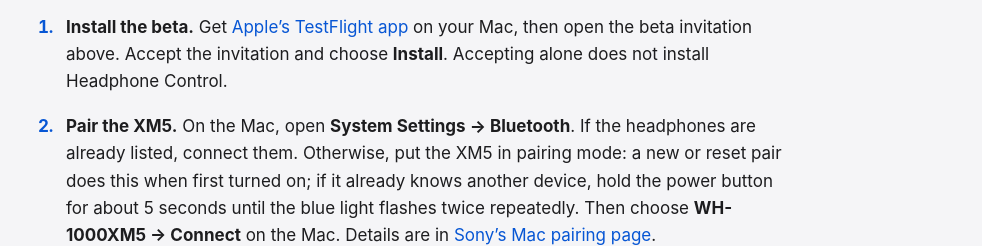
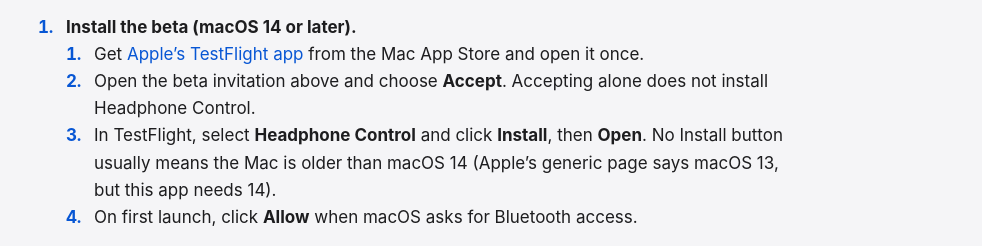
Before and after one commit to kulaklikkontrol/kulaklikkontrol.github.io, a plain HTML site: page guides/sony-wh-1000xm5-mac/index.html in a window 1280 px wide. Shown: the part 571-817 px from the top of the page, without its empty margins (148-1130 px from the left). Drawn offline with Linux system fonts and the light colour scheme.

Commit message:
XM5 guide: explicit TestFlight Mac install steps (install TestFlight, Accept, Install, Open, Bluetooth permission)
Co-Authored-By: Claude Sonnet 5.5 <noreply@anthropic.com>

```diff
--- a/guides/sony-wh-1000xm5-mac/index.html
+++ b/guides/sony-wh-1000xm5-mac/index.html
@@ -67,7 +67,14 @@
       <section id="setup">
         <h2>Start with the Mac connection</h2>
         <ol class="setup-steps">
-          <li><strong>Install the beta.</strong> Get <a href="https://apps.apple.com/app/testflight/id899247664">Apple’s TestFlight app</a> on your Mac, then open the beta invitation above. Accept the invitation and choose <strong>Install</strong>. Accepting alone does not install Headphone Control.</li>
+          <li><strong>Install the beta (macOS 14 or later).</strong>
+            <ol class="install-substeps">
+              <li>Get <a href="https://apps.apple.com/app/testflight/id899247664">Apple’s TestFlight app</a> from the Mac App Store and open it once.</li>
+              <li>Open the beta invitation above and choose <strong>Accept</strong>. Accepting alone does not install Headphone Control.</li>
+              <li>In TestFlight, select <strong>Headphone Control</strong> and click <strong>Install</strong>, then <strong>Open</strong>. No Install button usually means the Mac is older than macOS 14 (Apple’s generic page says macOS 13, but this app needs 14).</li>
+              <li>On first launch, click <strong>Allow</strong> when macOS asks for Bluetooth access.</li>
+            </ol>
+          </li>
           <li><strong>Pair the XM5.</strong> On the Mac, open <strong>System Settings → Bluetooth</strong>. If the headphones are already listed, connect them. Otherwise, put the XM5 in pairing mode: a new or reset pair does this when first turned on; if it already knows another device, hold the power button for about 5 seconds until the blue light flashes twice repeatedly. Then choose <strong>WH-1000XM5 → Connect</strong> on the Mac. Details are in <a href="https://helpguide.sony.net/mdr/wh1000xm5/v1/en/contents/TP1000536739.html">Sony’s Mac pairing page</a>.</li>
           <li><strong>Open Headphone Control.</strong> Allow Bluetooth access if macOS asks. If you previously denied it, check <strong>System Settings → Privacy &amp; Security → Bluetooth</strong>. Open the headphone icon in the menu bar.</li>
           <li><strong>Check the device name.</strong> Look for <strong>WH-1000XM5</strong> and <strong>Connected</strong> at the top of the panel. For music, also select the XM5 in <strong>System Settings → Sound → Output</strong>. Audio output and the app’s settings connection are separate checks.</li>
```
